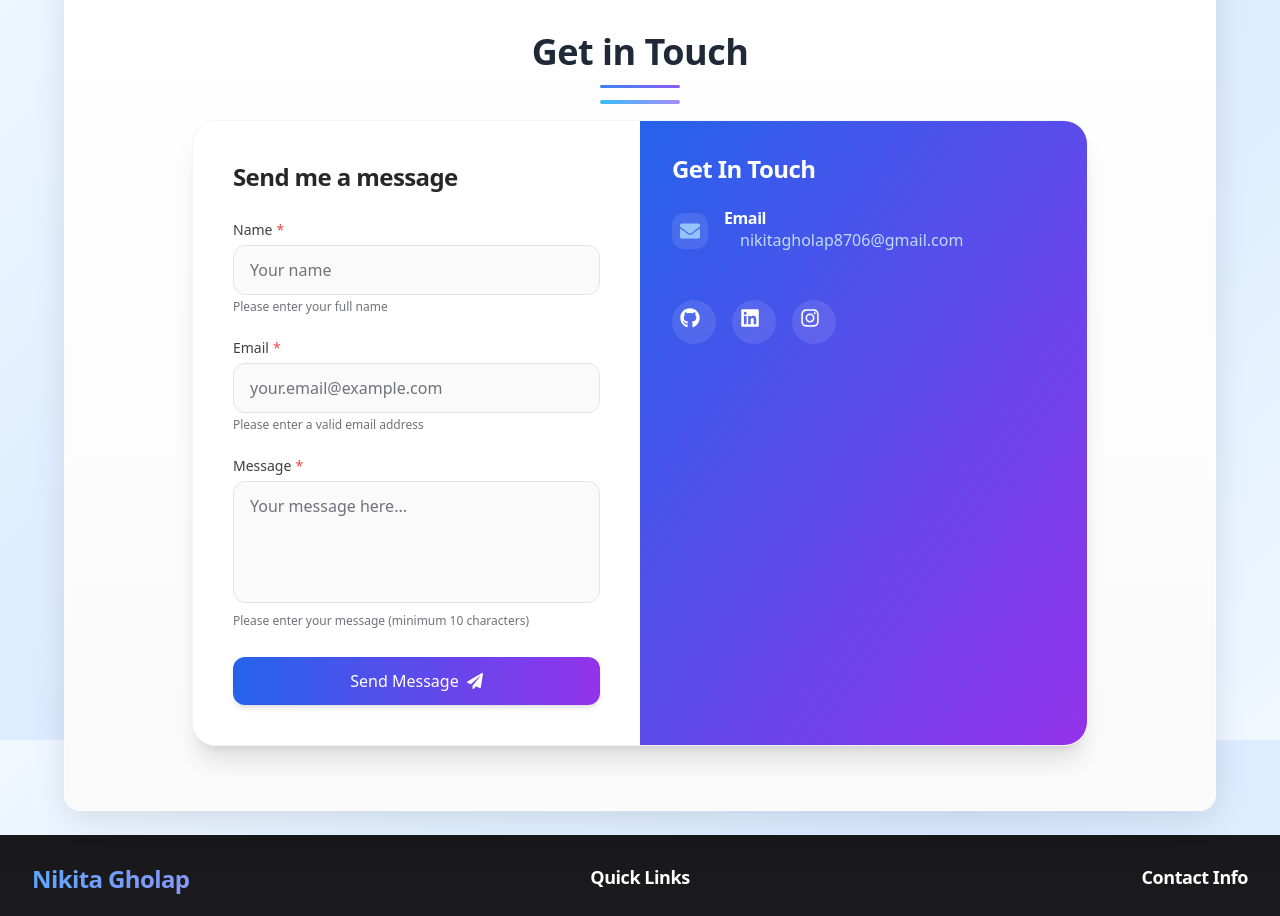
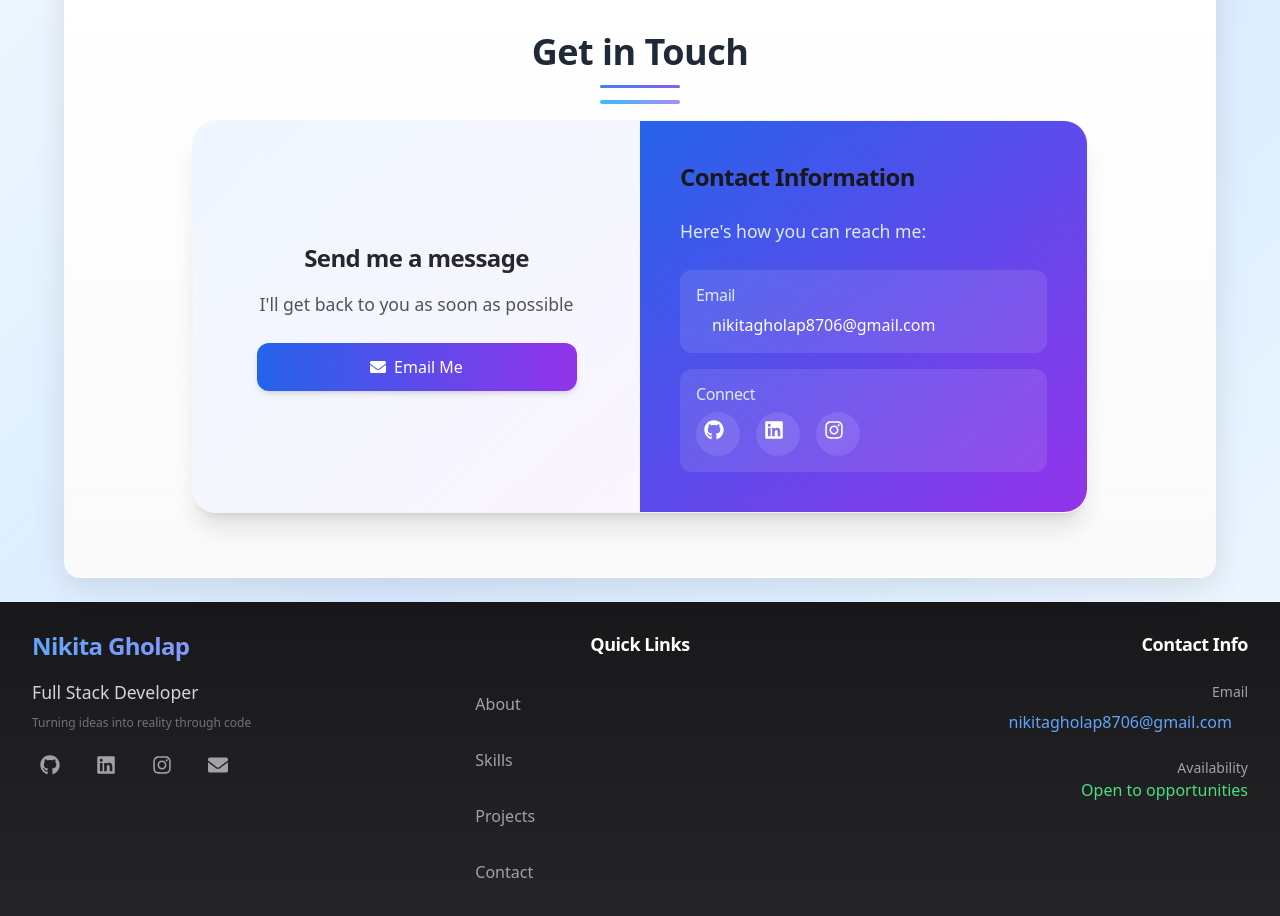
Before and after one commit to nikitabg07/Nikita-Gholap-Personal-Portfolio, a React (Create React App) app: page / in a window 1280 px wide. Shown: the part 7260-8176 px from the top of the page. Built offline with nearby package versions, Linux system fonts and the light colour scheme.

Commit message:
Initial commit: Personal Portfolio project

```diff
--- a/package.json
+++ b/package.json
@@ -4,6 +4,7 @@
   "private": true,
   "homepage": ".",
   "dependencies": {
+    "@emailjs/browser": "^4.4.1",
     "@testing-library/jest-dom": "^5.17.0",
     "@testing-library/react": "^13.4.0",
     "@testing-library/user-event": "^13.5.0",
--- a/src/components/Contact.js
+++ b/src/components/Contact.js
@@ -1,67 +1,8 @@
-import React, { useState } from 'react';
+import React from 'react';
 import { motion } from 'framer-motion';
-import { FaPaperPlane, FaGithub, FaLinkedin, FaInstagram, FaCheckCircle, FaExclamationCircle, FaEnvelope } from 'react-icons/fa';
-import { emailRegex } from '../config/email';
+import { FaEnvelope, FaGithub, FaLinkedin, FaInstagram } from 'react-icons/fa';
 
 const Contact = () => {
-  const [formData, setFormData] = useState({
-    name: '',
-    email: '',
-    message: ''
-  });
-  const [isSubmitting, setIsSubmitting] = useState(false);
-  const [message, setMessage] = useState('');
-  const [status, setStatus] = useState('');
-
-  const handleChange = (e) => {
-    setFormData({
-      ...formData,
-      [e.target.name]: e.target.value
-    });
-  };
-
-  const handleSubmit = async (e) => {
-    e.preventDefault();
-    setIsSubmitting(true);
-    setMessage('');
-    setStatus('');
-
-    // Validate form
-    if (!formData.name.trim()) {
-      setMessage('Please enter your name');
-      setStatus('error');
-      setIsSubmitting(false);
-      return;
-    }
-
-    if (!formData.email.trim() || !emailRegex.test(formData.email)) {
-      setMessage('Please enter a valid email address');
-      setStatus('error');
-      setIsSubmitting(false);
-      return;
-    }
-
-    if (!formData.message.trim()) {
-      setMessage('Please enter your message');
-      setStatus('error');
-      setIsSubmitting(false);
-      return;
-    }
-
-    try {
-      // Here you would typically send the email using an API or email service
-      // For now, we'll just show a success message
-      setMessage('Thank you for your message! I will get back to you soon.');
-      setStatus('success');
-      setFormData({ name: '', email: '', message: '' });
-    } catch (error) {
-      setMessage('Sorry, there was an error sending your message. Please try again.');
-      setStatus('error');
-    } finally {
-      setIsSubmitting(false);
-    }
-  };
-
   return (
     <section id="contact" className="py-10 md:py-16 bg-gradient-to-b from-white to-gray-50">
       <div className="container mx-auto px-4">
@@ -79,164 +20,64 @@ const Contact = () => {
           <div className="bg-white/90 backdrop-blur-sm rounded-2xl shadow-xl overflow-hidden border border-gray-100">
             <div className="grid md:grid-cols-2">
               {/* Contact Form */}
-              <div className="p-6 sm:p-8 md:p-10">
-                <h3 className="text-2xl font-bold text-gray-800 mb-6">Send me a message</h3>
-                <form onSubmit={handleSubmit} className="space-y-5" aria-label="Contact form">
-                  <div className="space-y-1">
-                    <div className="space-y-1">
-                      <label htmlFor="contact-name" className="text-sm font-medium text-gray-700">
-                        Name
-                        <span className="text-red-500 ml-1" aria-hidden="true">*</span>
-                      </label>
-                      <input
-                        type="text"
-                        id="contact-name"
-                        name="name"
-                        value={formData.name}
-                        onChange={handleChange}
-                        placeholder="Your name"
-                        className="w-full px-4 py-3 rounded-lg bg-gray-50 border border-gray-200 focus:outline-none focus:ring-2 focus:ring-blue-500 focus:border-transparent transition-all duration-200 mt-1"
-                        required
-                        aria-required="true"
-                        aria-describedby="name-hint"
-                        autoComplete="name"
-                      />
-                      <p id="name-hint" className="text-xs text-gray-500 mt-1">Please enter your full name</p>
-                    </div>
-                  </div>
-                  <div className="space-y-1">
-                    <div className="space-y-1">
-                      <label htmlFor="contact-email" className="text-sm font-medium text-gray-700">
-                        Email
-                        <span className="text-red-500 ml-1" aria-hidden="true">*</span>
-                      </label>
-                      <input
-                        type="email"
-                        id="contact-email"
-                        name="email"
-                        value={formData.email}
-                        onChange={handleChange}
-                        placeholder="your.email@example.com"
-                        className="w-full px-4 py-3 rounded-lg bg-gray-50 border border-gray-200 focus:outline-none focus:ring-2 focus:ring-blue-500 focus:border-transparent transition-all duration-200 mt-1"
-                        required
-                        aria-required="true"
-                        aria-describedby="email-hint"
-                        autoComplete="email"
-                        inputMode="email"
-                      />
-                      <p id="email-hint" className="text-xs text-gray-500 mt-1">Please enter a valid email address</p>
-                    </div>
-                  </div>
-                  <div className="space-y-1">
-                    <div className="space-y-1">
-                      <label htmlFor="contact-message" className="text-sm font-medium text-gray-700">
-                        Message
-                        <span className="text-red-500 ml-1" aria-hidden="true">*</span>
-                      </label>
-                      <textarea
-                        id="contact-message"
-                        name="message"
-                        value={formData.message}
-                        onChange={handleChange}
-                        placeholder="Your message here..."
-                        rows="4"
-                        className="w-full px-4 py-3 rounded-lg bg-gray-50 border border-gray-200 focus:outline-none focus:ring-2 focus:ring-blue-500 focus:border-transparent resize-none transition-all duration-200 mt-1"
-                        required
-                        aria-required="true"
-                        aria-describedby="message-hint"
-                      ></textarea>
-                      <p id="message-hint" className="text-xs text-gray-500 mt-1">Please enter your message (minimum 10 characters)</p>
-                    </div>
-                  </div>
-                  <div className="pt-2">
-                    <button
-                      type="submit"
-                      disabled={isSubmitting}
-                      className="w-full bg-gradient-to-r from-blue-600 to-purple-600 hover:from-blue-700 hover:to-purple-700 text-white font-medium py-3 px-6 rounded-lg transition-all duration-300 flex items-center justify-center shadow-md hover:shadow-lg transform hover:-translate-y-0.5 disabled:opacity-70 disabled:cursor-not-allowed"
-                      aria-busy={isSubmitting}
-                      aria-live="polite"
-                      aria-label={isSubmitting ? 'Sending message...' : 'Send message'}
-                    >
-                    {isSubmitting ? (
-                      'Sending...'
-                    ) : (
-                      <>
-                        <span>Send Message</span>
-                        <FaPaperPlane className="ml-2" />
-                      </>
-                    )}
-                    </button>
-                  </div>
-                </form>
+              <div className="p-8 md:p-10 flex flex-col items-center justify-center bg-gradient-to-br from-blue-50 to-purple-50">
+                <h3 className="text-2xl font-bold text-gray-800 mb-4">Send me a message</h3>
+                <p className="text-gray-600 mb-6 text-center">I'll get back to you as soon as possible</p>
 
-                {message && (
-                  <motion.div
-                    initial={{ opacity: 0, y: 10 }}
-                    animate={{ opacity: 1, y: 0 }}
-                    className={`mt-4 p-4 rounded-lg flex items-start gap-3 ${
-                      status === 'success'
-                        ? 'bg-green-50 text-green-800 border border-green-200'
-                        : 'bg-red-50 text-red-800 border border-red-200'
-                    }`}
-                  >
-                    {status === 'success' ? (
-                      <FaCheckCircle className="w-5 h-5 mt-0.5 flex-shrink-0" />
-                    ) : (
-                      <FaExclamationCircle className="w-5 h-5 mt-0.5 flex-shrink-0" />
-                    )}
-                    <span className="text-sm">{message}</span>
-                  </motion.div>
-                )}
+                <a
+                  href="mailto:nikitagholap8706@gmail.com?subject=Message from Portfolio"
+                  className="w-full max-w-xs bg-gradient-to-r from-blue-600 to-purple-600 hover:from-blue-700 hover:to-purple-700 text-white font-medium py-3 px-6 rounded-lg transition-all duration-300 flex items-center justify-center shadow-md hover:shadow-lg transform hover:-translate-y-0.5"
+                >
+                  <FaEnvelope className="mr-2" />
+                  Email Me
+                </a>
               </div>
 
-              {/* Contact Info */}
-              <div className="bg-gradient-to-br from-blue-600 to-purple-600 p-8 text-white">
-                <h3 className="text-2xl font-bold text-white mb-6">Get In Touch</h3>
+              {/* Contact Information */}
+              <div className="bg-gradient-to-br from-blue-600 to-purple-600 p-8 md:p-10 text-white">
+                <h3 className="text-2xl font-bold mb-6">Contact Information</h3>
+                <p className="mb-6 text-blue-100">Here's how you can reach me:</p>
 
-                <div className="space-y-6">
-                  <div className="flex items-start space-x-4">
-                    <div className="mt-1 p-2 bg-white/10 rounded-lg">
-                      <FaEnvelope className="w-5 h-5 text-blue-300" />
-                    </div>
-                    <div>
-                      <h4 className="font-semibold text-white">Email</h4>
-                      <a
-                        href="mailto:nikitagholap8706@gmail.com"
-                        className="text-blue-200 hover:text-white transition-colors text-sm sm:text-base"
-                      >
-                        nikitagholap8706@gmail.com
-                      </a>
-                    </div>
+                <div className="space-y-4">
+                  <div className="bg-white/10 p-4 rounded-lg">
+                    <h4 className="font-medium text-blue-100 mb-2">Email</h4>
+                    <a
+                      href="mailto:nikitagholap8706@gmail.com"
+                      className="text-white hover:text-blue-100"
+                    >
+                      nikitagholap8706@gmail.com
+                    </a>
                   </div>
 
-                  <div className="pt-6">
+                  <div className="bg-white/10 p-4 rounded-lg">
+                    <h4 className="font-medium text-blue-100 mb-2">Connect</h4>
                     <div className="flex space-x-4">
                       <a
                         href="https://github.com/nikitabg07"
                         target="_blank"
                         rel="noopener noreferrer"
-                        className="p-2 bg-white/10 hover:bg-white/20 rounded-full transition-all duration-300 text-white hover:text-gray-200"
+                        className="p-2 bg-white/10 hover:bg-white/20 rounded-full transition-colors"
                         aria-label="GitHub"
                       >
-                        <FaGithub className="w-5 h-5" />
+                        <FaGithub className="w-5 h-5 text-white" />
                       </a>
                       <a
                         href="https://www.linkedin.com/in/nikita-gholap-a45438280"
                         target="_blank"
                         rel="noopener noreferrer"
-                        className="p-2 bg-white/10 hover:bg-blue-600 rounded-full transition-all duration-300 text-white"
+                        className="p-2 bg-white/10 hover:bg-white/20 rounded-full transition-colors"
                         aria-label="LinkedIn"
                       >
-                        <FaLinkedin className="w-5 h-5" />
+                        <FaLinkedin className="w-5 h-5 text-white" />
                       </a>
                       <a
                         href="https://www.instagram.com/nikita_gholap_7"
                         target="_blank"
                         rel="noopener noreferrer"
-                        className="p-2 bg-white/10 hover:bg-pink-600 rounded-full transition-all duration-300 text-white"
+                        className="p-2 bg-white/10 hover:bg-white/20 rounded-full transition-colors"
                         aria-label="Instagram"
                       >
-                        <FaInstagram className="w-5 h-5" />
+                        <FaInstagram className="w-5 h-5 text-white" />
                       </a>
                     </div>
                   </div>
```
Also changed, not shown: 1 other file (tests, documents, lock files or other folders).
